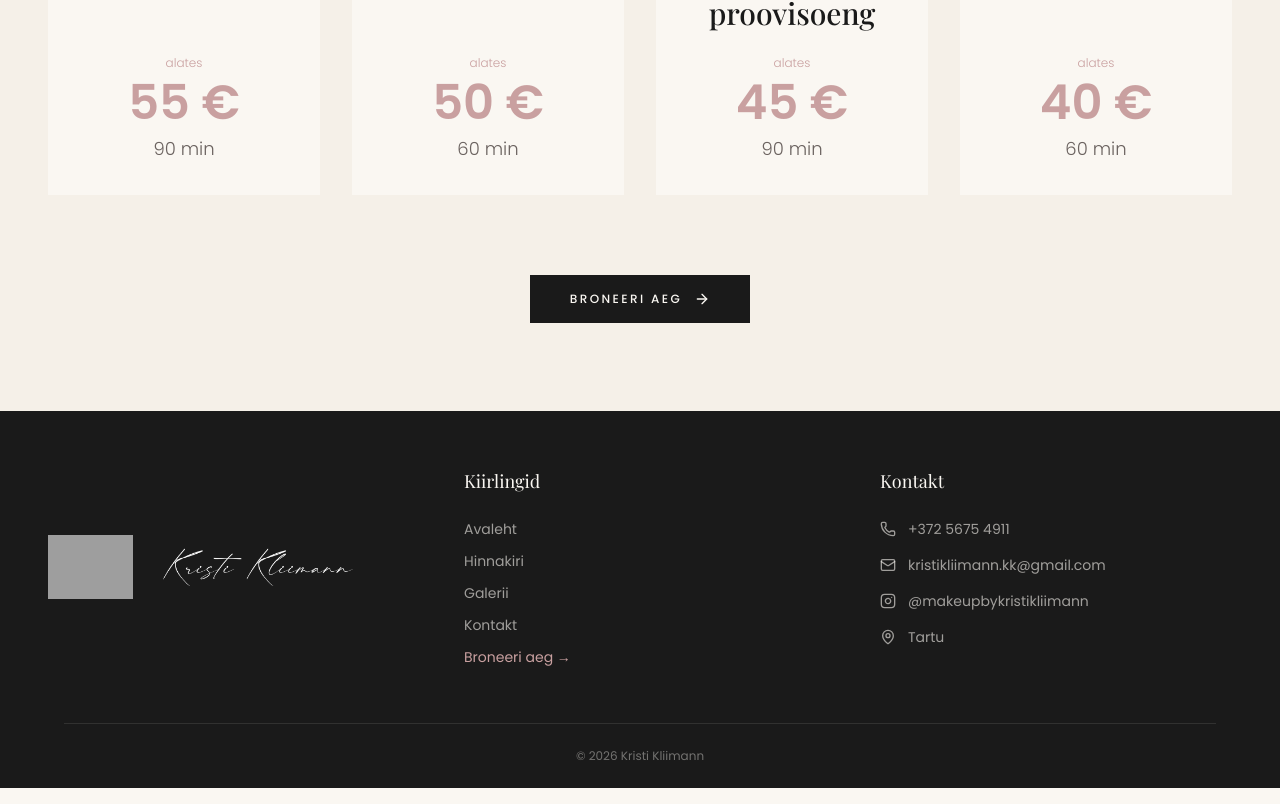
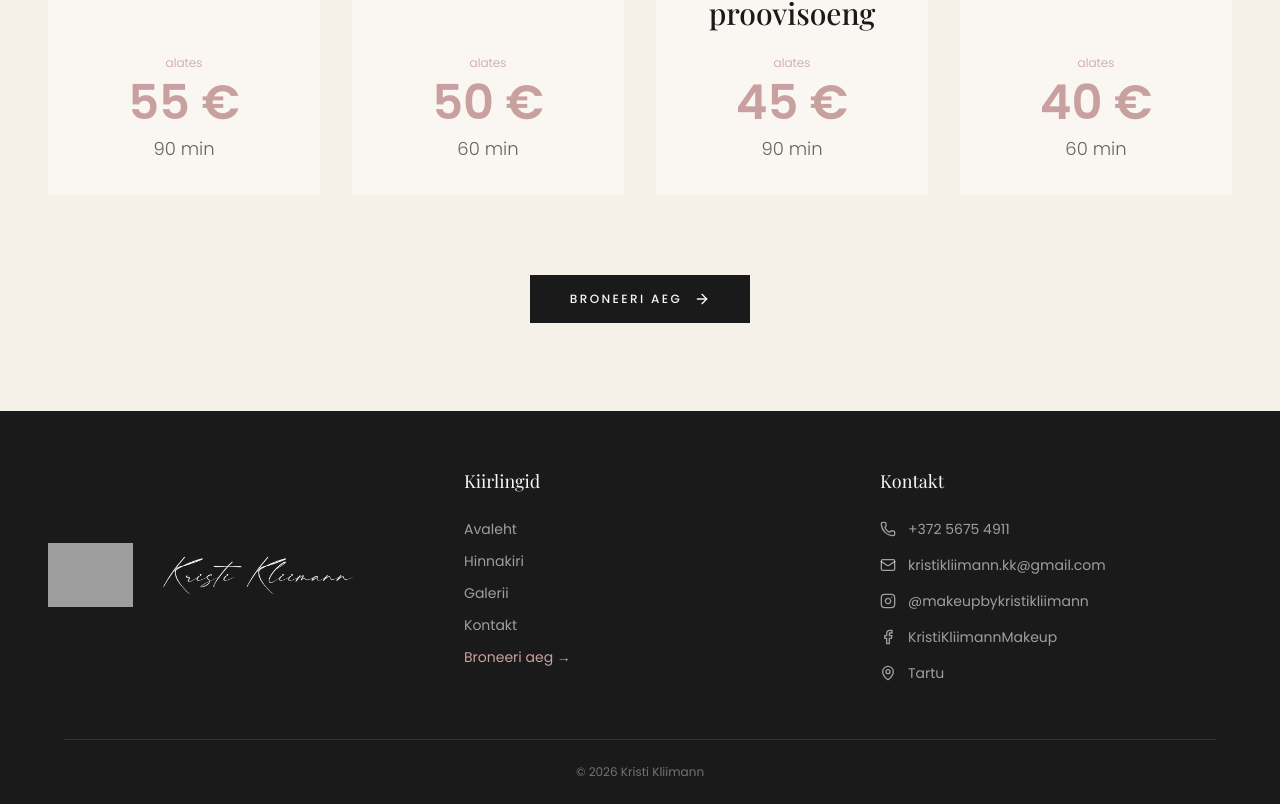
Before and after one commit to 111markus/MakeUpByKristiKliimann, a React (Vite) app: page / in a window 1280 px wide. Shown: the part 3286-4090 px from the top of the page. Built offline with nearby package versions, Linux system fonts and the light colour scheme; grey boxes are pictures that could not be loaded; a web font is replaced by a local one.

Commit message:
kontakt ja footer lisa

```diff
--- a/src/components/Footer.jsx
+++ b/src/components/Footer.jsx
@@ -1,5 +1,5 @@
 import { Link } from 'react-router-dom'
-import { Instagram, Mail, Phone, MapPin, Heart } from 'lucide-react'
+import { Instagram, Mail, Phone, MapPin, Facebook } from 'lucide-react'
 
 export default function Footer() {
   const currentYear = new Date().getFullYear()
@@ -84,6 +84,15 @@ export default function Footer() {
                 <Instagram size={16} />
                 @makeupbykristikliimann
               </a>
+              <a
+                href="https://www.facebook.com/KristiKliimannMakeup"
+                target="_blank"
+                rel="noopener noreferrer"
+                className="flex items-center gap-3 text-sm text-cream/60 hover:text-rose transition-colors duration-300"
+              >
+                <Facebook size={16} />
+                KristiKliimannMakeup
+              </a>
               <p className="flex items-center gap-3 text-sm text-cream/60">
                 <MapPin size={16} />
                 Tartu
--- a/src/pages/Contact.jsx
+++ b/src/pages/Contact.jsx
@@ -10,7 +10,7 @@ const contactInfo = [
     value: '+372 5675 4911',
     href: 'tel:+37256754911',
   },
-    {
+  {
     icon: <Mail size={20} />,
     label: 'E-mail',
     value: 'kristikliimann.kk@gmail.com',
@@ -25,7 +25,7 @@ const contactInfo = [
   {
     icon: <Facebook size={20} />,
     label: 'Facebook',
-    value: 'Kristi Kliimann Makeup',
+    value: 'KristiKliimannMakeup',
     href: 'https://www.facebook.com/KristiKliimannMakeup',
   },
   {
@@ -41,7 +41,7 @@ export default function Contact() {
     <>
       {/* ===== HERO (Uuendatud vastavalt PriceList stiilile) ===== */}
       <section className="relative min-h-[40vh] flex items-center justify-center bg-ivory pt-20">
-          <div className="absolute inset-0">
+        <div className="absolute inset-0">
           <img
             src="/pilt_2.png"
             alt="Professionaalne jumestus"
--- a/src/pages/Home.jsx
+++ b/src/pages/Home.jsx
@@ -330,11 +330,10 @@ export default function Home() {
                     aria-label={`Slaid ${idx + 1}`}
                   >
                     <div
-                      className={`rounded-full transition-all duration-300 ease-out ${
-                        idx === currentReview
+                      className={`rounded-full transition-all duration-300 ease-out ${idx === currentReview
                           ? 'bg-rose w-3 h-3'
                           : 'bg-cream/20 w-2 h-2 group-hover:bg-cream/40'
-                      }`}
+                        }`}
                     />
                   </button>
                 ))}
```
Also changed, not shown: 6 other files (tests, documents, lock files or other folders).
